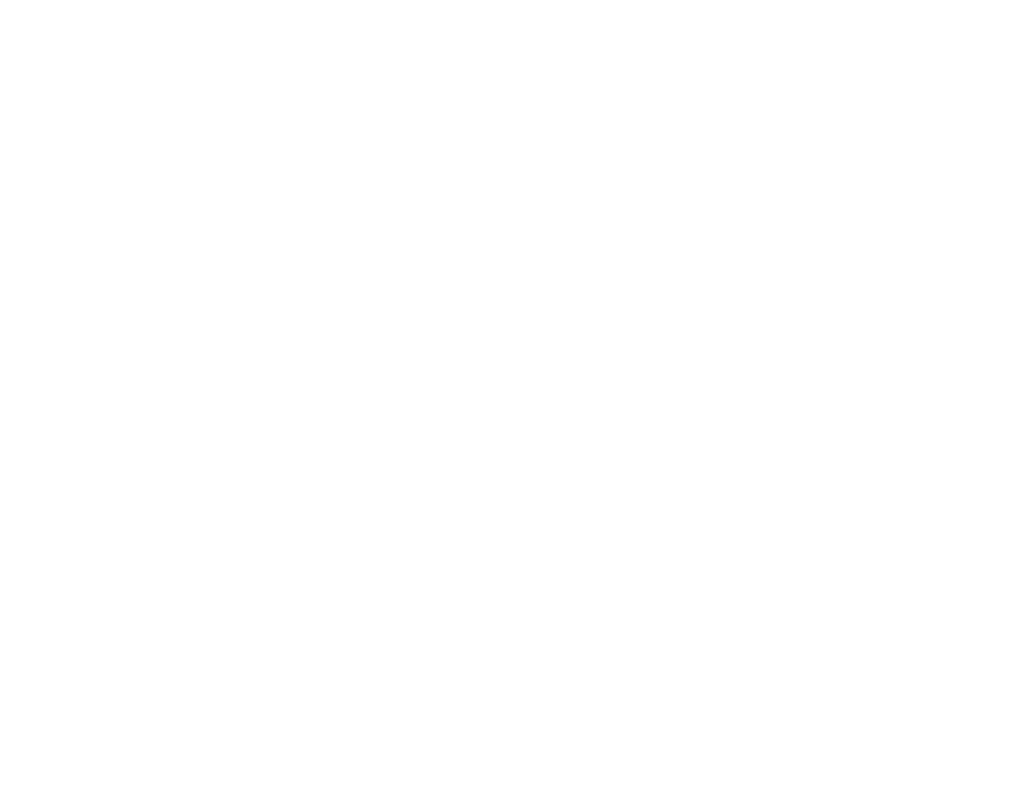
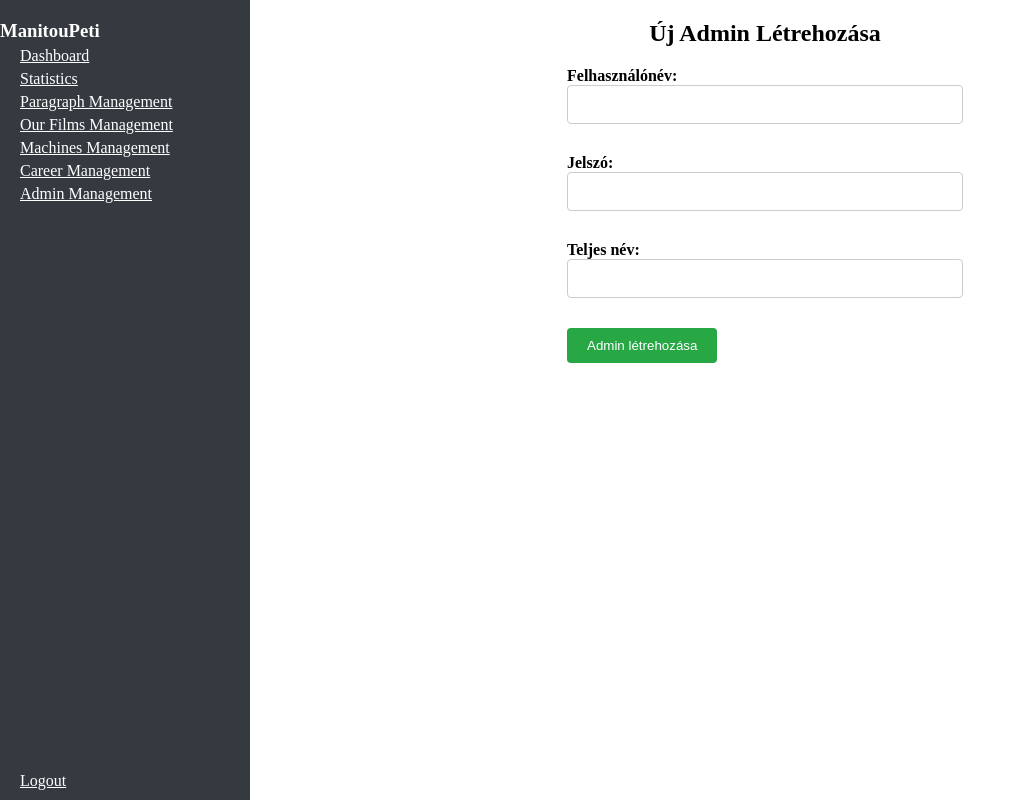
Before and after one commit to Zsotya/manitoupeti, a Vue app in the folder frontend/: page /admin/admin-management/createadmin in a window 1280 px wide. Before the commit this address had no page. Shown: the whole page, without its empty margins (0-1026 px from the left). Built offline with nearby package versions, Linux system fonts and the light colour scheme; sample sign-in values are in the browser's storage.

Commit message:
Created Admin Management page and CreateAdmin component,with routing

```diff
--- /dev/null
+++ b/frontend/src/components/AdminComponents/CreateAdmin.vue
@@ -0,0 +1,108 @@
+<template>
+  <div class="create-admin">
+    <h2>Új Admin Létrehozása</h2>
+    <form @submit.prevent="addAdmin">
+      <div class="form-group">
+        <label for="username">Felhasználónév:</label>
+        <input type="text" id="username" v-model="newAdmin.username" required />
+      </div>
+
+      <div class="form-group">
+        <label for="password">Jelszó:</label>
+        <input
+          type="password"
+          id="password"
+          v-model="newAdmin.password"
+          required
+        />
+      </div>
+
+      <div class="form-group">
+        <label for="full_name">Teljes név:</label>
+        <input
+          type="text"
+          id="full_name"
+          v-model="newAdmin.full_name"
+          required
+        />
+      </div>
+
+      <button type="submit" class="submit-button">Admin létrehozása</button>
+    </form>
+  </div>
+</template>
+
+<script setup>
+import { useRouter } from "vue-router";
+import axios from "axios";
+const router = useRouter();
+
+const newAdmin = {
+  username: "",
+  password: "",
+  full_name: "",
+};
+
+const addAdmin = async () => {
+  try {
+    const response = await axios.post(
+      "http://localhost:3000/api/admins",
+      newAdmin
+    );
+    router.push("/admin/admin-management");
+  } catch (error) {
+    console.error("Error adding admin:", error);
+  }
+};
+</script>
+
+<style scoped>
+.create-admin {
+  width: 100%;
+  margin: 0 auto;
+  padding: 20px;
+  display: flex;
+  flex-direction: column;
+  align-items: center;
+}
+
+h2 {
+  text-align: center;
+  padding-bottom: 20px;
+}
+
+form {
+  width: 40%;
+}
+
+.form-group {
+  margin-bottom: 30px;
+}
+
+label {
+  display: block;
+  font-weight: bold;
+}
+
+input[type="text"],
+input[type="password"] {
+  width: 100%;
+  padding: 8px;
+  border: 1px solid #ccc;
+  border-radius: 4px;
+  font-size: 18px;
+}
+
+.submit-button {
+  background-color: #28a745;
+  color: #fff;
+  border: none;
+  border-radius: 4px;
+  padding: 10px 20px;
+  cursor: pointer;
+}
+
+.submit-button:hover {
+  background-color: #218838;
+}
+</style>
--- a/frontend/src/router/index.js
+++ b/frontend/src/router/index.js
@@ -23,12 +23,15 @@ import AdminAdminManagement from "../views/AdminViews/AdminAdminManagement.vue";
 import CreateJob from "../components/AdminComponents/CreateJob.vue";
 import CreateFilm from "../components/AdminComponents/CreateFilm.vue";
 import CreateParagraph from "../components/AdminComponents/CreateParagraph.vue";
+import CreateAdmin from "../components/AdminComponents/CreateAdmin.vue";
 
 // Services
 import authService from "@/services/authService";
 
 /* Router paths */
 const routes = [
+  /* MAIN APPLICATION */
+
   {
     path: "/",
     component: Home,
@@ -59,6 +62,8 @@ const routes = [
     component: Career,
     meta: { isMainApp: true, isAdminApp: false },
   },
+  /* ADMIN APPLICATION */
+
   {
     path: "/admin",
     component: Admin,
@@ -162,6 +167,15 @@ const routes = [
       requireAuth: true,
     },
   },
+  {
+    path: "/admin/admin-management/createadmin",
+    component: CreateAdmin,
+    meta: {
+      isMainApp: false,
+      isAdminApp: true,
+      requireAuth: true,
+    },
+  },
 ];
 
 const router = createRouter({
--- a/frontend/src/views/AdminViews/AdminAdminManagement.vue
+++ b/frontend/src/views/AdminViews/AdminAdminManagement.vue
@@ -1,8 +1,48 @@
-<template></template>
+<template>
+  <div class="admin-admins">
+    <div class="title">
+      <h2>Admin Management Panel</h2>
+    </div>
+    <div class="admins-table">
+      <table>
+        <thead>
+          <tr>
+            <th>ID</th>
+            <th>Username</th>
+            <th>Full name</th>
+            <th>Műveletek</th>
+          </tr>
+        </thead>
+        <tbody>
+          <tr v-for="admin in admins" :key="admin.id">
+            <td>{{ admin.id }}</td>
+            <td>{{ admin.username }}</td>
+            <td>{{ admin.full_name }}</td>
+            <td class="actions-buttons">
+              <button class="modify-button">
+                <i class="fas fa-edit"></i>Módosítás
+              </button>
+              <button class="delete-button" @click="deleteAdmin(admin.id)">
+                <i class="fas fa-trash"></i>
+                Törlés
+              </button>
+            </td>
+          </tr>
+        </tbody>
+      </table>
+    </div>
+    <router-link to="/admin/admin-management/createadmin">
+      <button class="add-button">
+        <i class="fas fa-plus"></i>Új admin létrehozása
+      </button>
+    </router-link>
+  </div>
+</template>
 
 <script setup>
-import { onMounted } from "vue";
+import { ref, onMounted } from "vue";
 import authService from "@/services/authService";
+import axios from "axios";
 
 onMounted(() => {
   const token = localStorage.getItem("token");
@@ -11,4 +51,117 @@ onMounted(() => {
     $router.push("/admin");
   }
 });
+
+const admins = ref([]);
+async function fetchData() {
+  try {
+    const response = await axios.get("http://localhost:3000/api/admins");
+    admins.value = response.data;
+  } catch (error) {
+    console.error("Error fetching data:", error);
+  }
+}
+
+const deleteAdmin = async (adminId) => {
+  try {
+    await axios.delete(`http://localhost:3000/api/admins/${adminId}`);
+    admins.value = admins.value.filter((admin) => admin.id !== adminId);
+  } catch (error) {
+    console.error("Error deleting admin:", error);
+  }
+};
+
+onMounted(() => {
+  fetchData();
+});
 </script>
+
+<style scoped>
+.admin-admins {
+  width: 100%;
+  margin: 0 auto;
+  padding: 20px;
+}
+
+h2 {
+  text-align: center;
+}
+
+.admins-table {
+  margin-top: 40px;
+}
+
+table {
+  width: 100%;
+  border-collapse: collapse;
+}
+
+table,
+th,
+td {
+  border: 1px solid #ddd;
+}
+
+th,
+td {
+  padding: 8px;
+  text-align: left;
+}
+
+th {
+  background-color: #f2f2f2;
+}
+
+.actions-buttons {
+  display: flex;
+  flex-direction: column;
+  gap: 8px;
+  align-items: center;
+}
+
+.modify-button,
+.delete-button {
+  padding: 8px;
+  color: #fff;
+  border: none;
+  border-radius: 4px;
+  cursor: pointer;
+  width: 100px;
+  display: flex;
+  gap: 4px;
+}
+
+.modify-button {
+  background-color: #007bff;
+}
+
+.delete-button {
+  background-color: red;
+}
+
+.modify-button:hover {
+  background-color: #0056b3;
+}
+
+.delete-button:hover {
+  background-color: rgb(130, 14, 14);
+}
+
+.add-button {
+  margin-top: 20px;
+  background-color: #28a745;
+  padding: 10px 20px;
+  color: #fff;
+  border: none;
+  border-radius: 4px;
+  cursor: pointer;
+}
+
+.add-button:hover {
+  background-color: #218838;
+}
+
+.fa-plus {
+  padding-right: 5px;
+}
+</style>
```
